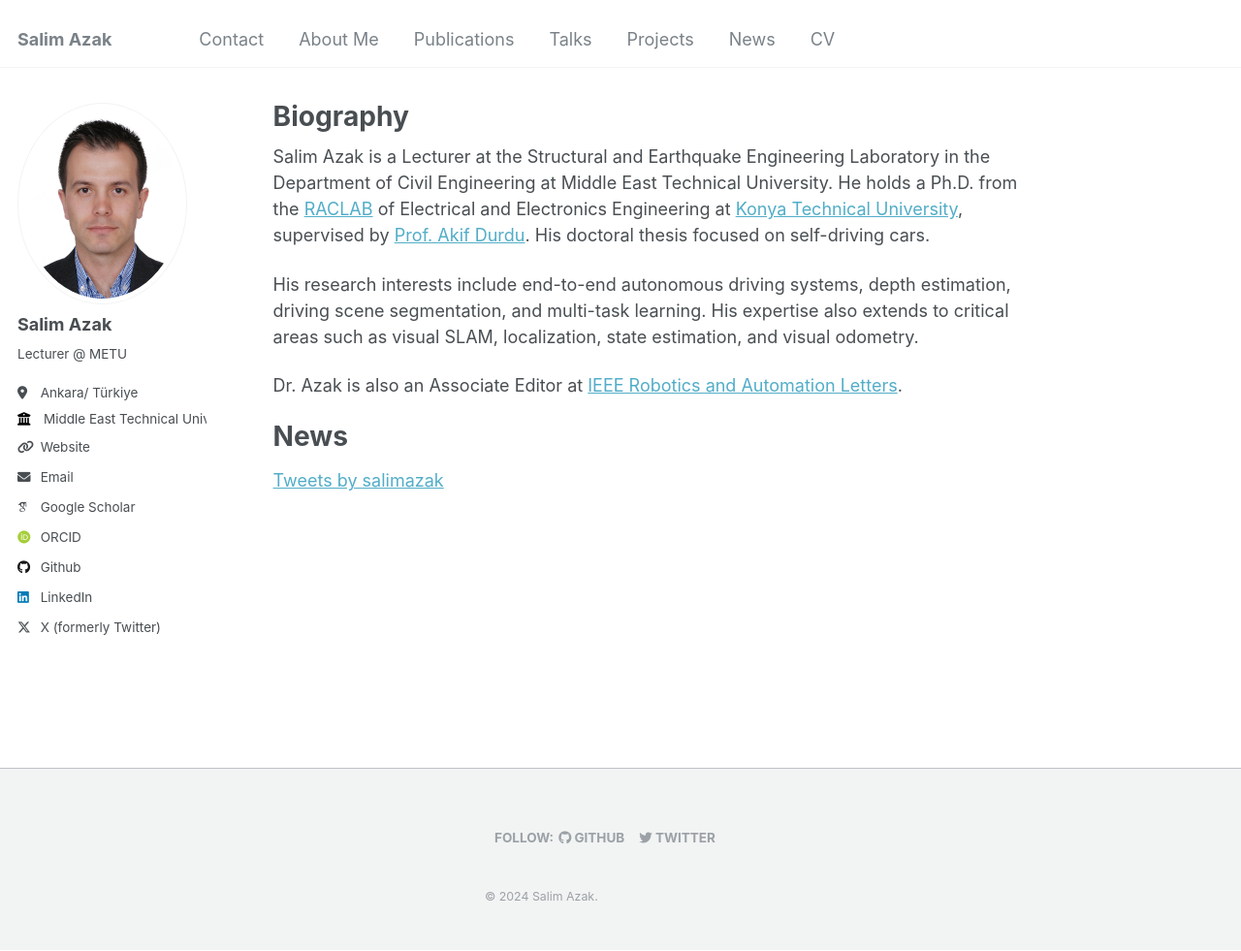
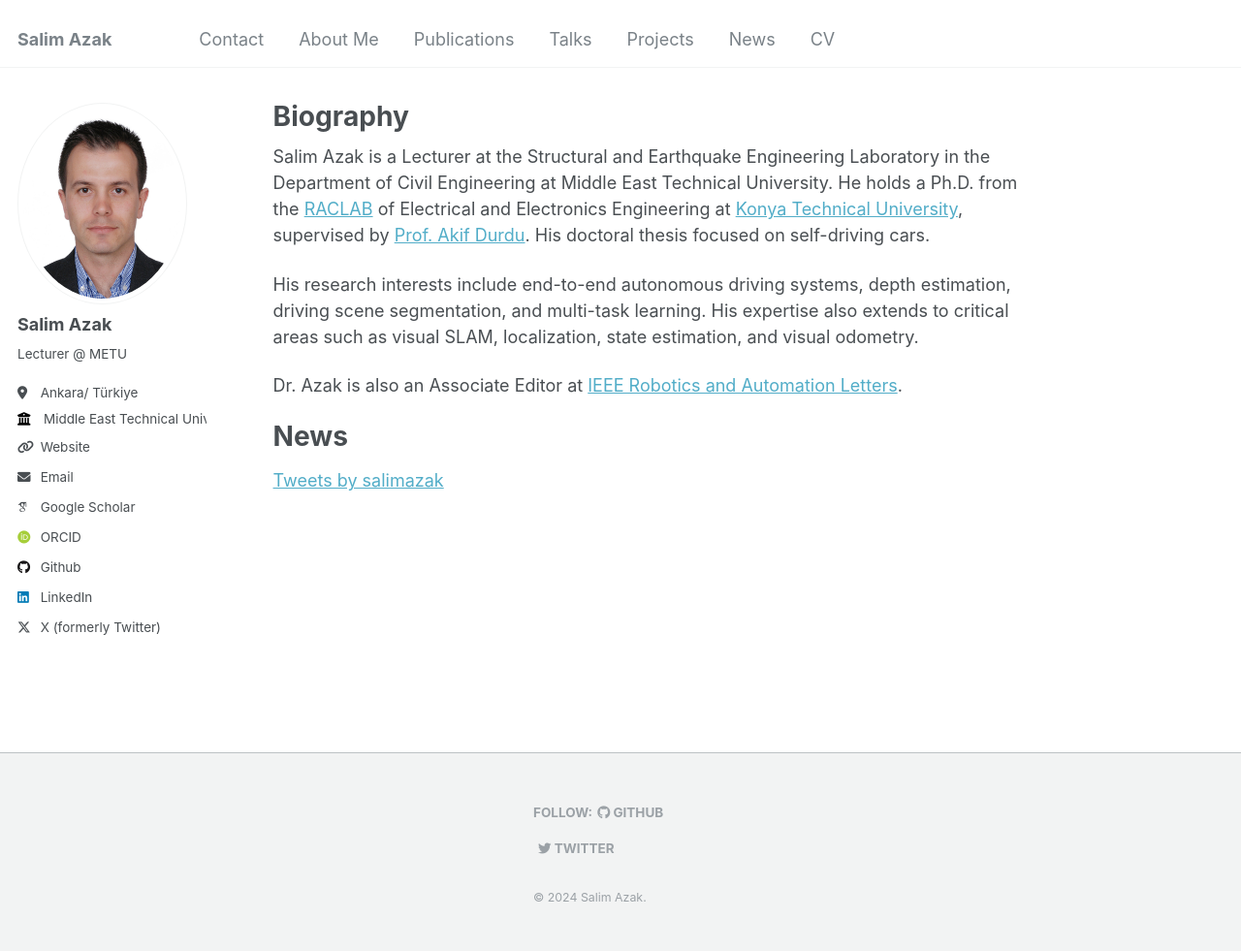
Before and after one commit to salimazak/salimazak.github.io, a Jekyll site: the page built from _pages/about.md, in a window 1280 px wide and 981 px high. Shown: the whole window at 97% size. Built offline with Jekyll 4.4.1, drawn with Linux system fonts in a browser that asks for light colours; some web fonts are replaced; comment, search, counter and statistics services are not loaded.

Commit message:
Update main.scss

```diff
--- a/assets/css/main.scss
+++ b/assets/css/main.scss
@@ -48,13 +48,13 @@
 }
 /* Example CSS to make the footer narrower */
 .page__footer-follow {
-  max-width: 300px; /* Adjust this value as needed */
+  max-width: 200px; /* Adjust this value as needed */
   margin: 0 auto;   /* Centers the footer */
-  padding: 20px;    /* Add padding for spacing */
+  padding: 10px;    /* Add padding for spacing */
 }
 
 .page__footer-copyright {
-  max-width: 300px; /* Adjust this value as needed */
+  max-width: 200px; /* Adjust this value as needed */
   margin: 0 auto;   /* Centers the copyright text */
   padding: 10px;    /* Add padding for spacing */
 }
```
